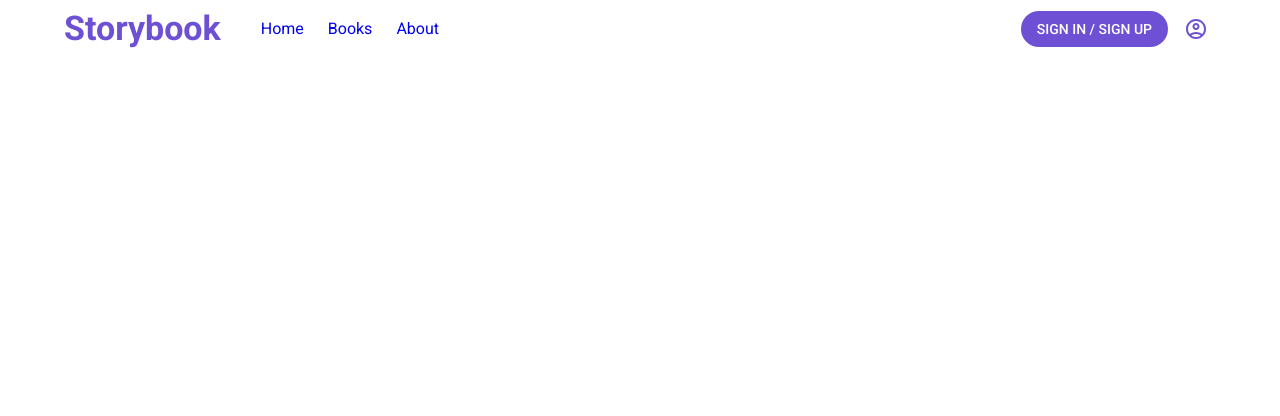
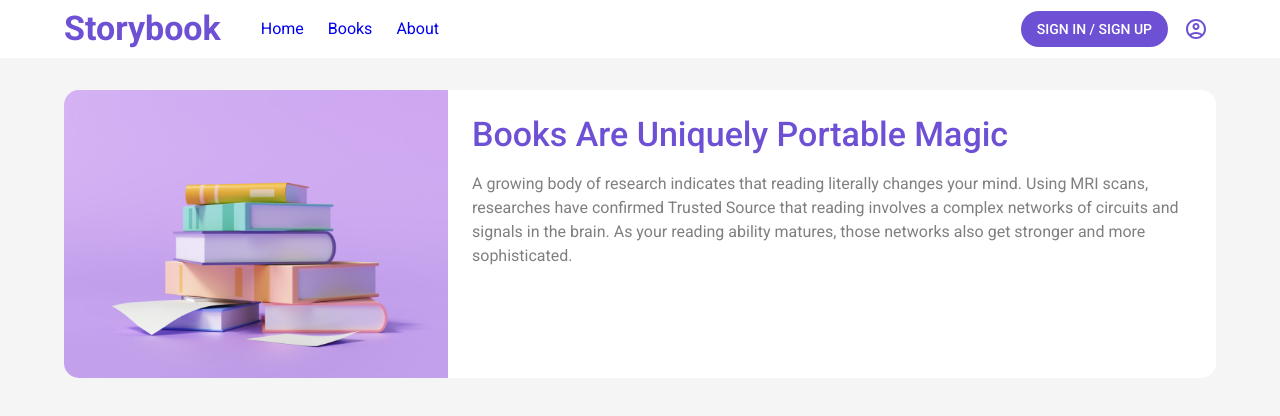
Before and after one commit to alexandragul/book-store, a Next.js app: page / in a window 1280 px wide. Shown: the top 416 px of the page. Built offline with nearby package versions, Linux system fonts and the light colour scheme.

Commit message:
Set up basic hero

```diff
--- /dev/null
+++ b/src/components/pages/index/Hero.tsx
@@ -0,0 +1,34 @@
+import React from "react"
+import { Box, Container, Grid, Paper, Typography } from "@mui/material"
+import image from "public/images/hero.png"
+
+const Hero = () => {
+  return (
+    <Box bgcolor="background.default" minHeight="100vh" py={4}>
+      <Container maxWidth="lg">
+        <Paper sx={{ overflow: "hidden" }}>
+          <Grid container>
+            <Grid item xs={4} display="flex">
+              <img src={image.src} alt="books" width="100%" />
+              {/*TODO: find out why NextImage component don't work */}
+              {/*<Image src={image.src} width={500} height={500} alt="books" />*/}
+            </Grid>
+            <Grid item xs={8} p={3}>
+              <Typography variant="h4" color="primary" pb={2} fontWeight={500}>
+                Books Are Uniquely Portable Magic
+              </Typography>
+              <Typography variant="body1" color="text.primary">
+                A growing body of research indicates that reading literally changes your mind. Using
+                MRI scans, researches have confirmed Trusted Source that reading involves a complex
+                networks of circuits and signals in the brain. As your reading ability matures,
+                those networks also get stronger and more sophisticated.
+              </Typography>
+            </Grid>
+          </Grid>
+        </Paper>
+      </Container>
+    </Box>
+  )
+}
+
+export default Hero
--- a/src/pages/index.tsx
+++ b/src/pages/index.tsx
@@ -1,5 +1,6 @@
 import Head from "next/head"
 import Layout from "@/components/Layout"
+import Hero from "@/components/pages/index/Hero"
 
 export default function Home() {
   return (
@@ -10,7 +11,9 @@ export default function Home() {
         <meta name="viewport" content="width=device-width, initial-scale=1" />
         <link rel="icon" href="/favicon.ico" />
       </Head>
-      <Layout></Layout>
+      <Layout>
+        <Hero />
+      </Layout>
     </>
   )
 }
```
Also changed, not shown: public/images/hero.png (added).
